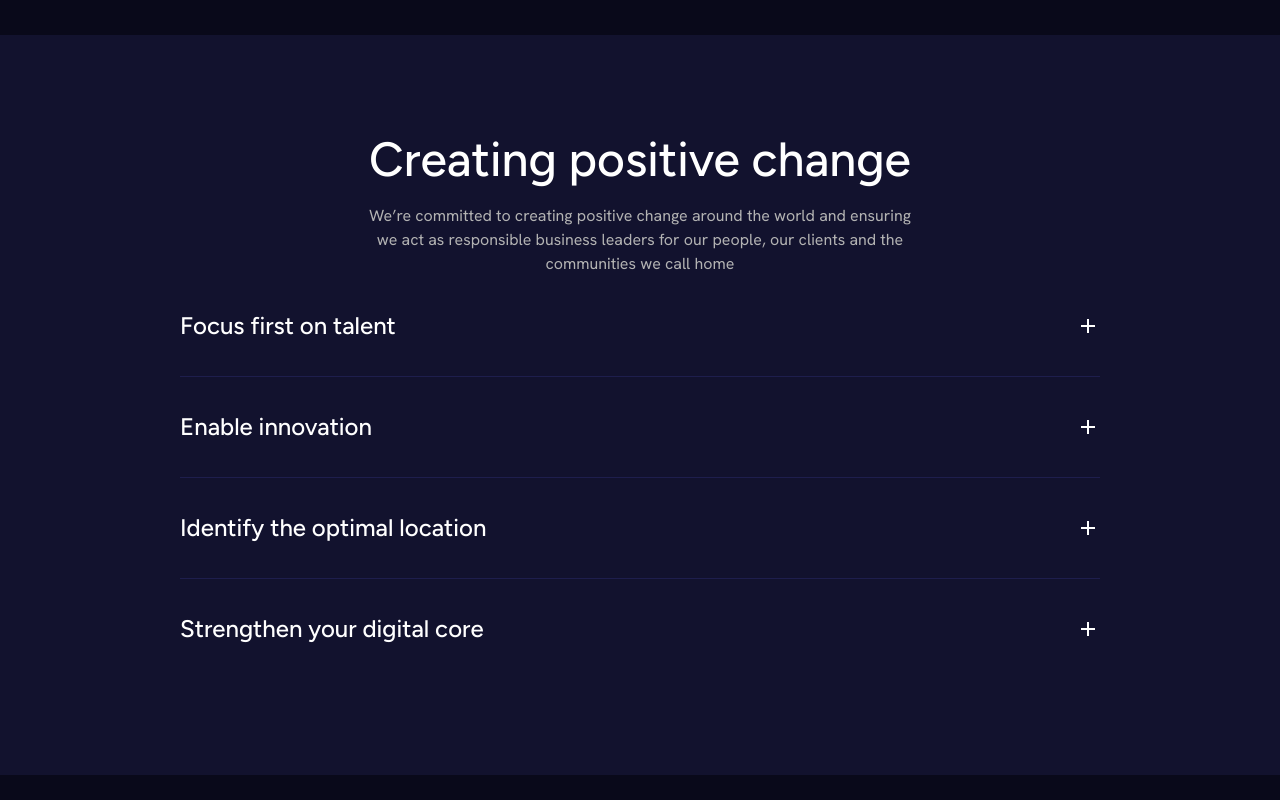
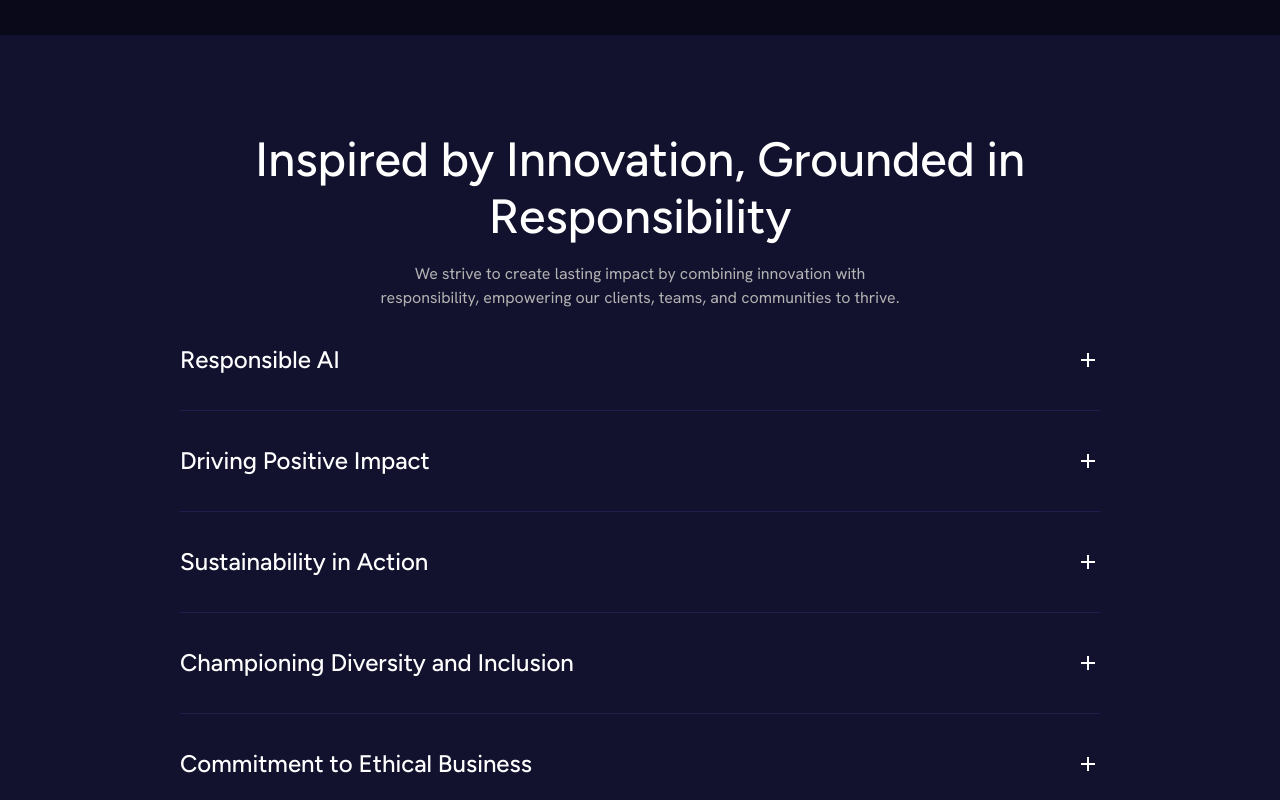
Before and after one commit to GraphITWeb/GraphITNew, a Next.js app: page /our-values in a window 1280 px wide. Shown: the part 2660-3460 px from the top of the page. Built offline with nearby package versions, Linux system fonts and the light colour scheme.

Commit message:
Technical

```diff
--- a/src/app/our-values/page.tsx
+++ b/src/app/our-values/page.tsx
@@ -13,21 +13,25 @@ export default function OurValuesPage() {
             <div className="our__value__what">
                 <div className="our__value__what__header">
                     <h2>
-                        Creating positive change
+                        Inspired by Innovation, Grounded in Responsibility
+
                     </h2>
                     <p style={{textAlign: "center", marginTop: 16}}>
-                        We’re committed to creating positive change around the world and ensuring we act as responsible
-                        business leaders for our people, our clients and the communities we call home
+                        We strive to create lasting impact by combining innovation with responsibility, empowering our clients, teams, and communities to thrive.
                     </p>
                 </div>
-                <TechnicalWhatBlock header="Focus first on talent"
-                                    description="The largest growth area in global capability centers is in research and development. Other growing areas include engineering, technology innovation, product design and development, marketing, supply chain and transformation."/>
-                <TechnicalWhatBlock header="Enable innovation"
-                                    description="The largest growth area in global capability centers is in research and development. Other growing areas include engineering, technology innovation, product design and development, marketing, supply chain and transformation."/>
-                <TechnicalWhatBlock header="Identify the optimal location"
-                                    description="The largest growth area in global capability centers is in research and development. Other growing areas include engineering, technology innovation, product design and development, marketing, supply chain and transformation."/>
-                <TechnicalWhatBlock header="Strengthen your digital core"
-                                    description="The largest growth area in global capability centers is in research and development. Other growing areas include engineering, technology innovation, product design and development, marketing, supply chain and transformation."/>
+                <TechnicalWhatBlock header="Responsible AI"
+                                    description="AI holds transformative potential, and with it comes responsibility. Graphit helps clients design, deploy, and manage AI in a way that builds trust, mitigates risks, and maximizes value—ensuring AI serves as a force for good."/>
+                <TechnicalWhatBlock header="Driving Positive Impact"
+                                    description="We are dedicated to creating meaningful impact for our clients, our people, and the communities we serve. At Graphit, we believe in responsible leadership that drives progress, supports sustainability, and builds a better future for all."
+                                    />
+                <TechnicalWhatBlock header="Sustainability in Action"
+                                    description="We partner with clients to integrate sustainability into their transformations, helping them achieve environmental, social, and governance (ESG) goals. Our own operations reflect this commitment, as we work to minimize our environmental footprint and contribute positively to society."/>
+                <TechnicalWhatBlock header="Championing Diversity and Inclusion"
+                                    description="We value diverse perspectives and experiences as essential drivers of innovation. By fostering an inclusive environment, we attract and empower individuals with unique insights, enabling us to deliver creative, effective solutions for our clients."/>
+                <TechnicalWhatBlock header="Commitment to Ethical Business"
+                                    description="At Graphit, integrity is at the heart of everything we do. Our team is united by a commitment to doing what’s right, providing exceptional value for our clients while upholding the highest ethical standards. This dedication to ethical business practices is what sets us apart."/>
+
             </div>
         </div>
     )
--- a/src/components/Footer/Footer.css
+++ b/src/components/Footer/Footer.css
@@ -82,7 +82,6 @@ footer{
 @media screen and (max-width: 768px) {
     footer{
         flex-direction: column;
-        padding: 64px 32px;
     }
     .footer__first{
         flex-direction: column;
@@ -92,6 +91,7 @@ footer{
     }
     .footer__second{
         flex-direction: column-reverse;
+        gap: 48px;
     }
     .footer__pages{
         max-width: 200px;
@@ -99,6 +99,6 @@ footer{
 }
 @media screen and (max-width: 576px) {
     footer {
-        padding: 64px 16px;
+        padding: 32px 16px;
     }
 }
--- a/src/components/Footer/Footer.tsx
+++ b/src/components/Footer/Footer.tsx
@@ -57,7 +57,6 @@ const Footer = () => {
                             <p>Terms & Conditions</p>
                             <p>Cookie Policy/Settings</p>
                             <p>Accessibility Statement</p>
-                            <p>Modern Slavery Act Statement</p>
                         </div>
                     </div>
                     <div className='subscribe'>
--- a/src/components/technical/TechnicalWhatBlock/TechincalWhatBlocks.css
+++ b/src/components/technical/TechnicalWhatBlock/TechincalWhatBlocks.css
@@ -15,6 +15,7 @@
     flex-direction: row;
     justify-content: space-between;
     align-items: center;
+    cursor: pointer;
 }
 .technical__what__block p{
     text-align: justify;
--- a/src/components/technical/TechnicalWhatBlock/TechnicalWhatBlock.tsx
+++ b/src/components/technical/TechnicalWhatBlock/TechnicalWhatBlock.tsx
@@ -9,9 +9,9 @@ const TechnicalWhatBlock: React.FC<TechnicalWhatBlockProps> = ({header,descripti
   const [isOpen, setIsOpen] = useState(false);
     return (
       <div className="technical__what__block">
-          <div className="technical__what__block__header">
+          <div className="technical__what__block__header" onClick={()=>setIsOpen(!isOpen)} >
               <h4>{header}</h4>
-              {!isOpen&&<svg style={{cursor:"pointer"}} onClick={()=>setIsOpen(true)} xmlns="http://www.w3.org/2000/svg" width="24" height="24" viewBox="0 0 24 24" fill="none">
+              {!isOpen&&<svg style={{cursor:"pointer"}} xmlns="http://www.w3.org/2000/svg" width="24" height="24" viewBox="0 0 24 24" fill="none">
                   <path d="M11 13H5V11H11V5H13V11H19V13H13V19H11V13Z" fill="white"/>
               </svg>}
               {isOpen &&
```
